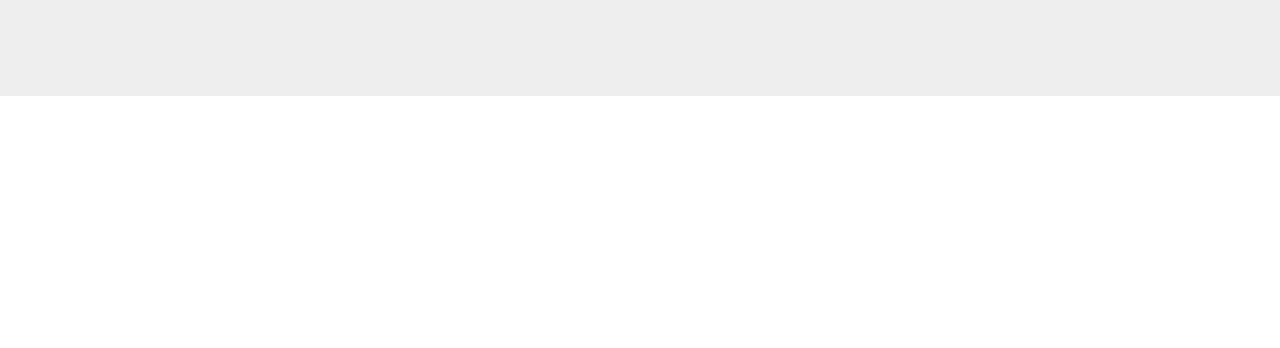
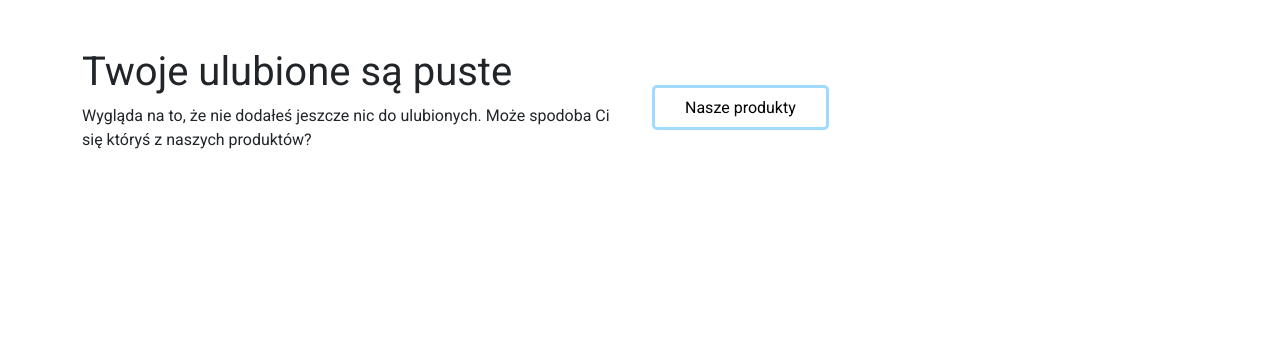
Before and after one commit to AdrianSiwek333/Drug-shop, a PHP site: page /favourite.php in a window 1280 px wide. Shown: the part 86-434 px from the top of the page. Run offline with PHP 8.4, Linux system fonts and the light colour scheme.

Commit message:
Update favourite.php

```diff
--- a/favourite.php
+++ b/favourite.php
@@ -1,10 +1,10 @@
 <?php
 include('header.php'); ?>
 <main>
-<section style="background-color: #eee;">
+<section>
   <div class="container py-5">
   <?php
-    if (isset($_SESSION['favourite'])) {
+    if (isset($_SESSION['favourite']) && !empty($_SESSION['favourite'])) {
       foreach ($_SESSION['favourite'] as $key => $val) {
           ?>
     <div class="row justify-content-center mb-3">
@@ -66,7 +66,20 @@ include('header.php'); ?>
     <?php
       }
     }
+    else{
       ?>
+      <div class="row justify-content-center align-items-center">
+        <div class="col-6">
+    <h1>Twoje ulubione są puste</h1>
+    <p>Wygląda na to, że nie dodałeś jeszcze nic do ulubionych. Może spodoba Ci się któryś z naszych produktów?
+    </div>
+    <div class="col-6">
+    <a href="nasze-produkty.php" class="buttonBlue">Nasze produkty</a>
+    </div>
+    </div>
+      <?php
+    }
+    ?>
   </div>
 </section>
 </main>
```
